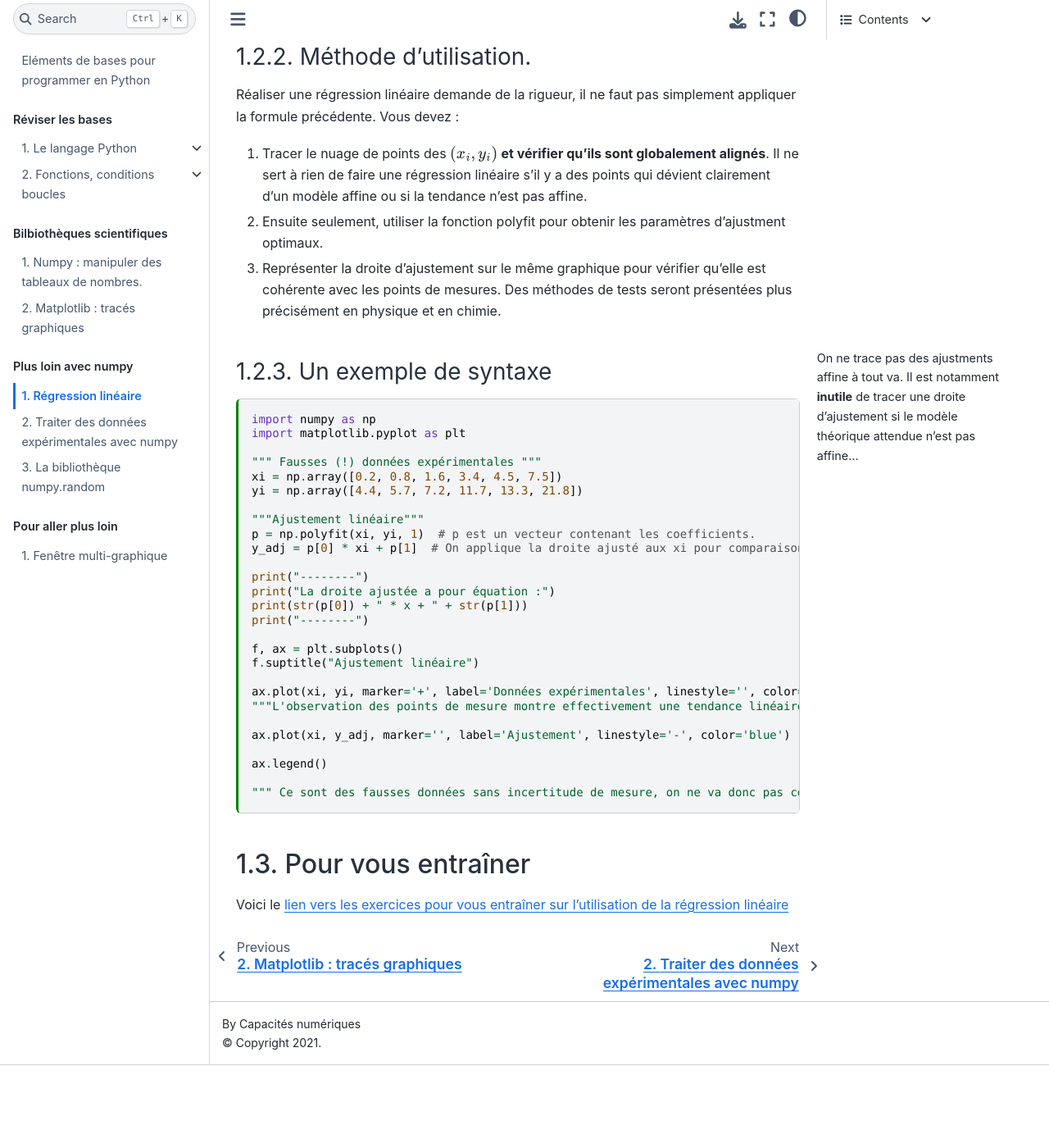
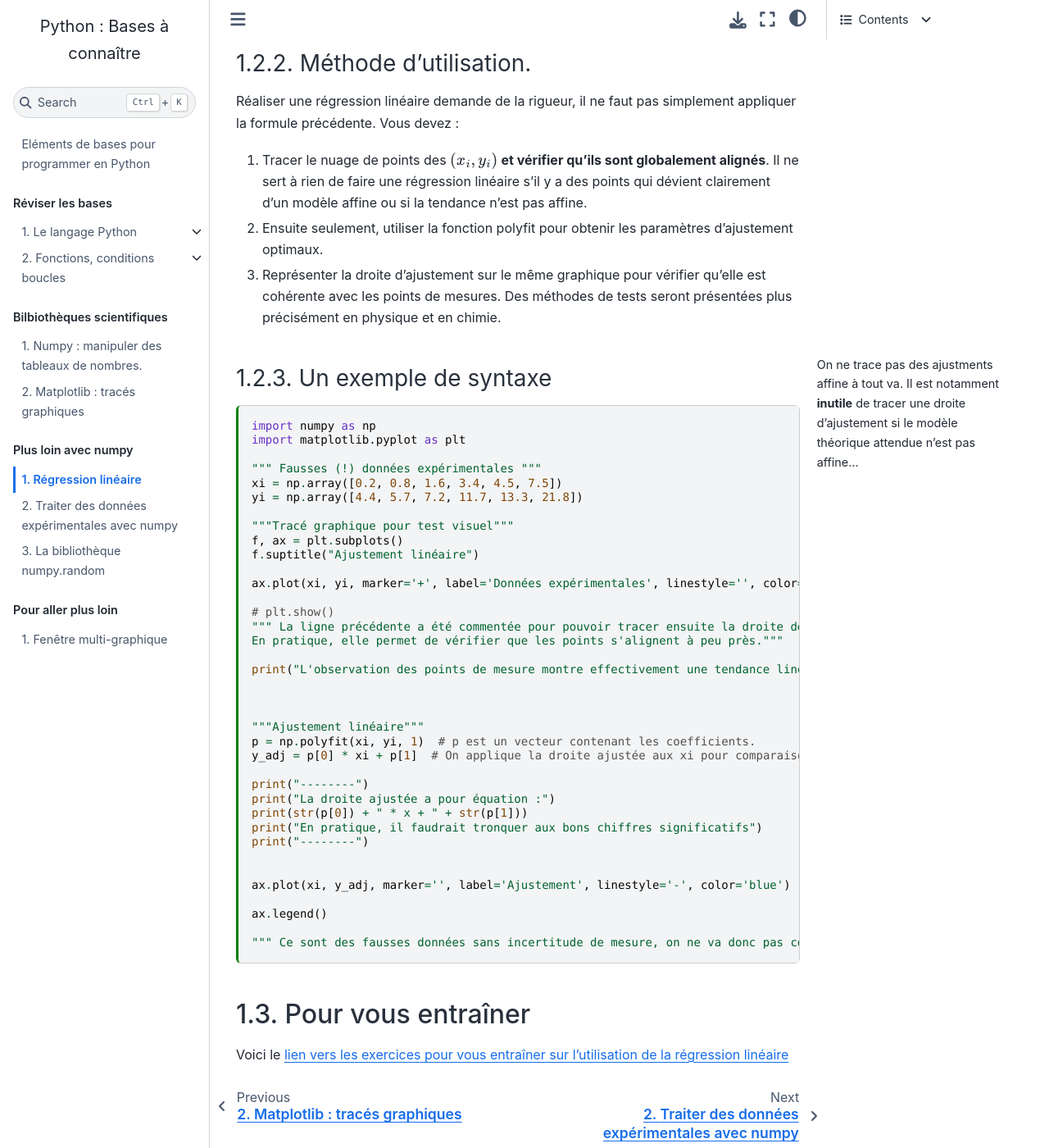
Before and after one commit to pcsi3physiquestan/intro_python_source, a Jupyter Book: the page built from notebook/np_polyfit.md, in a window 1280 px wide and 1400 px high, scrolled down 1679 px. Shown: the whole window at 82% size. Built offline with Jupyter Book 1.0.4 settings and Sphinx 7.4.7 and the Sphinx Book theme 1.1.4, drawn with Linux system fonts in a browser that asks for light colours; before the commit the page ends 2978 px from its top, so only the background shows below that; some of the changed text lies outside the part shown.

Commit message:
Mise à jour des sources

````diff
--- a/notebook/np_polyfit.md
+++ b/notebook/np_polyfit.md
@@ -26,15 +26,15 @@
 Cf. les cours de physique et chimie pour la notion d'incertitude de mesure. On gardera l'idée qu'elle quantifie la variabilité de la mesure d'une grandeur.
 ```
 
-En effet, du fait des incertitudes (de la variabilité des mesures), les points $(x_i, y_i)$ ne sont jamais complètement alignés. Pour une droite d'ajustement $y_{adj} = ax + b$, il y aura un écart entre $y_i$ et $y_{adj}(x_i)$. _La méthode des moindres carrés consiste à minimiser globalement ces écarts, c'est-à-dire à minimiser par rapport à a et b la somme des carrés des écarts, soit la fonction_ :
+Du fait des incertitudes (de la variabilité des mesures), les points $(x_i, y_i)$ ne sont jamais complètement alignés. Pour une droite d'ajustement $y_{adj} = ax + b$, il y aura un écart entre $y_i$ et $y_{adj}(x_i)$. _La méthode des moindres carrés consiste à minimiser globalement ces écarts, c'est-à-dire à minimiser par rapport à a et b la somme des carrés des écarts, soit la fonction_ :
 
 $$
 \Gamma(a, b) = \sum_{i=1}^{i=k} \left( y_i - y_{adj}(x_i) \right)^2 = \sum_{i=1}^{i=k} \left( y_i - (a x_i + b) \right)^2
 $$
 
-Les tracés ci-après montre le passage (gauche à droite) des écarts modèle-mesures pour un couple $(a,b)$ au calcul de $\Gamma$ pour quelques couples de valeurss $(a,b)$. On remarque que plus $\Gamma$ est faible, plus la droite d'ajustement semble passer près des points de mesure.
+Les tracés ci-après montre le passage (gauche à droite) des écarts modèle-mesures pour un couple $(a,b)$ au calcul de $\Gamma$ pour quelques couples de valeurs $(a,b)$. On remarque que plus $\Gamma(a, b)$ est faible, plus la droite d'ajustement semble passer près des points de mesure.
 
-(sharey_ex=)
+(sharey_ex)=
 ```{code-cell}
 :tags: [remove-input]
 import numpy as np
@@ -114,7 +114,7 @@
 ### Méthode d'utilisation.
 Réaliser une régression linéaire demande de la rigueur, il ne faut pas simplement appliquer la formule précédente. Vous devez :
 1. Tracer le nuage de points des $(x_i, y_i)$ __et vérifier qu'ils sont globalement alignés__. Il ne sert à rien de faire une régression linéaire s'il y a des points qui dévient clairement d'un modèle affine ou si la tendance n'est pas affine.
-2. Ensuite seulement, utiliser la fonction polyfit pour obtenir les paramètres d'ajustment optimaux.
+2. Ensuite seulement, utiliser la fonction polyfit pour obtenir les paramètres d'ajustement optimaux.
 3. Représenter la droite d'ajustement sur le même graphique pour vérifier qu'elle est cohérente avec les points de mesures. Des méthodes de tests seront présentées plus précisément en physique et en chimie.
 
 ```{margin}
@@ -132,26 +132,36 @@
 xi = np.array([0.2, 0.8, 1.6, 3.4, 4.5, 7.5])
 yi = np.array([4.4, 5.7, 7.2, 11.7, 13.3, 21.8])
 
+"""Tracé graphique pour test visuel"""
+f, ax = plt.subplots()
+f.suptitle("Ajustement linéaire")
+
+ax.plot(xi, yi, marker='+', label='Données expérimentales', linestyle='', color='red')  # On voit l'intérêt des options pour ne pas relier les points
+
+# plt.show()
+""" La ligne précédente a été commentée pour pouvoir tracer ensuite la droite de régression linéaire.
+En pratique, elle permet de vérifier que les points s'alignent à peu près."""
+
+print("L'observation des points de mesure montre effectivement une tendance linéaire")
+
+
+
 """Ajustement linéaire"""
 p = np.polyfit(xi, yi, 1)  # p est un vecteur contenant les coefficients.
-y_adj = p[0] * xi + p[1]  # On applique la droite ajusté aux xi pour comparaison.
+y_adj = p[0] * xi + p[1]  # On applique la droite ajustée aux xi pour comparaison.
 
 print("--------")
 print("La droite ajustée a pour équation :")
 print(str(p[0]) + " * x + " + str(p[1]))
+print("En pratique, il faudrait tronquer aux bons chiffres significatifs")
 print("--------")
 
-f, ax = plt.subplots()
-f.suptitle("Ajustement linéaire")
-
-ax.plot(xi, yi, marker='+', label='Données expérimentales', linestyle='', color='red')  # On voit l'intérêt des options pour ne pas relier les points
-"""L'observation des points de mesure montre effectivement une tendance linéaire"""
 
 ax.plot(xi, y_adj, marker='', label='Ajustement', linestyle='-', color='blue')  # On voit l'intérêt des options
 
 ax.legend()
 
-""" Ce sont des fausses données sans incertitude de mesure, on ne va donc pas comparer le modèle ajusté aux résultats expérimentaux."""
+""" Ce sont des fausses données sans incertitude de mesure, on ne va donc pas comparer le modèle ajusté aux résultats expérimentaux. (cf. exercice)"""
 ```
 
 ## Pour vous entraîner
````
Also changed, not shown: other parts of notebook/np_polyfit.md (+1 -1 lines), notebook/plus_loin.md (+6 -2 lines), notebook/images/pyzo_linux.png (added).
